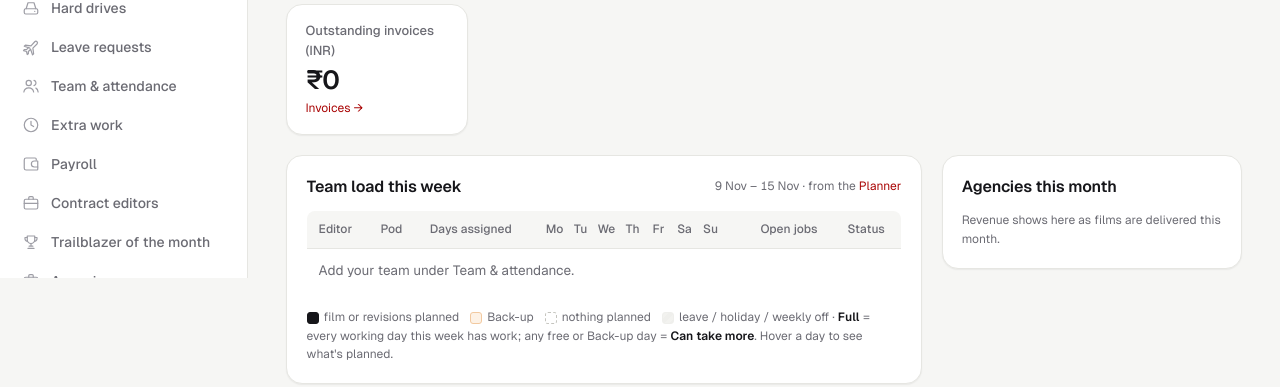
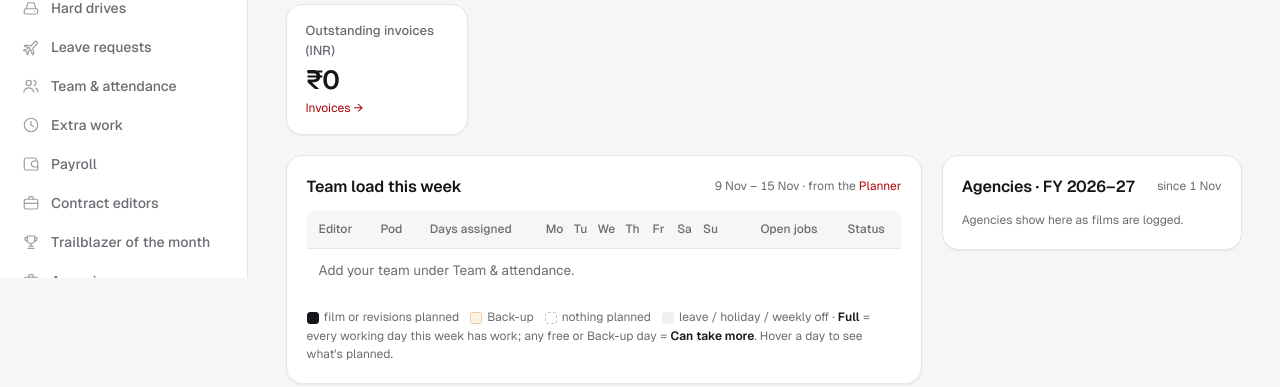
Before and after one commit to ggulati2/studio-ops, a Django app: page /dashboard/ in a window 1280 px wide; the page is wider, and only the part inside the window is pictured. Shown: the part 522-909 px from the top of that part. Run offline with Django 5.2, Linux system fonts and the light colour scheme; the visitor is signed in with stand-in values (Sample User, id 1); data comes from the database, SQL or seed files in the repository; data that the repository does not hold is empty; some libraries are stand-ins or nearby versions.

Commit message:
Dashboard: Agencies panel uses financial-year revenue
Each agency's share of the FY revenue estimated (films logged since the FY start), with film
count and what was delivered this month; dependency warning above 30%.

Co-Authored-By: Claude Opus 5.5 <noreply@anthropic.com>
Claude-Session: https://claude.ai/code/session_01SRdHSDENbpxkHMhr5a9ifw

```diff
--- a/ops/views/admin.py
+++ b/ops/views/admin.py
@@ -86,7 +86,12 @@ def fy_estimate(today=None):
     a = max(fy_a, st.tracking_start) if st.tracking_start else fy_a
     films = list(Project.objects.select_related("agency").filter(agency__currency="INR", created__date__range=(a, b))
                  .only("id", "status", "invoice_amount", "first_delivered_on", "closed_on", "contractor_fee",
-                       "is_extra", "extra_basis", "extra_rate", "agency__currency"))
+                       "is_extra", "extra_basis", "extra_rate", "agency__currency", "agency__name", "agency__code"))
+    by_agency = defaultdict(lambda: {"amount": 0, "films": 0})
+    for p in films:
+        g = by_agency[p.agency.name]
+        g["amount"] += p.invoice_amount
+        g["films"] += 1
     revenue = sum(p.invoice_amount for p in films)
     delivered = sum(p.invoice_amount for p in films if p.first_delivered_on or p.status == Project.CLOSED)
     # costs, month by month over the period
@@ -113,7 +118,9 @@ def fy_estimate(today=None):
             "revenue": revenue, "films": len(films), "delivered": delivered, "open": revenue - delivered,
             "salaries": salaries, "payroll_months": len(run), "extra": extra_paid + extra_booked, "contract": contract,
             "overheads": overheads, "costs": costs, "profit": revenue - costs,
-            "margin": round((revenue - costs) / revenue * 100) if revenue else None}
+            "margin": round((revenue - costs) / revenue * 100) if revenue else None,
+            "agencies": sorted(({"name": k, **v, "share": round(v["amount"] / revenue * 100) if revenue else 0}
+                                for k, v in by_agency.items()), key=lambda x: -x["amount"])}
 
 
 @requires("dashboard.view")
--- a/templates/founder/dashboard.html
+++ b/templates/founder/dashboard.html
@@ -51,14 +51,14 @@
     <p class="small muted load-key" style="margin:0"><span class="ld on"></span> film or revisions planned <span class="ld backup"></span> Back-up <span class="ld free"></span> nothing planned <span class="ld off"></span> leave / holiday / weekly off · <b>Full</b> = every working day this week has work; any free or Back-up day = <b>Can take more</b>. Hover a day to see what's planned.</p>
   </section>
   <section class="card aside">
-    <h2>Agencies this month</h2>
-    {% for a in agencies %}
+    <div class="title"><h2>Agencies · {{ fy.label }}</h2><span class="small muted">since {{ fy.start|date:"j M" }}</span></div>
+    {% for a in fy.agencies %}
       <div style="display:flex;flex-direction:column;gap:5px">
-        <div style="display:flex;justify-content:space-between;font-size:14px"><b style="font-weight:500">{{ a.name }}</b><span class="muted">₹{{ a.amount|money }}</span></div>
+        <div style="display:flex;justify-content:space-between;gap:8px;font-size:14px"><b style="font-weight:500">{{ a.name }}</b><span class="muted">₹{{ a.amount|money }}</span></div>
         <div class="bar"><i style="width:{{ a.share }}%"></i></div>
-        <span class="small" {% if a.share > 30 %}style="color:var(--warn);font-weight:600"{% endif %}>{{ a.share }}% of revenue{% if a.share > 30 %} · over 30%, dependency risk{% endif %}</span>
+        <span class="small" {% if a.share > 30 %}style="color:var(--warn);font-weight:600"{% endif %}>{{ a.share }}% of revenue · {{ a.films }} film{{ a.films|pluralize }}{% for m in agencies %}{% if m.name == a.name %} · ₹{{ m.amount|money }} delivered this month{% endif %}{% endfor %}{% if a.share > 30 %} · over 30%, dependency risk{% endif %}</span>
       </div>
-    {% empty %}<p class="muted small" style="margin:0">Revenue shows here as films are delivered this month.</p>{% endfor %}
+    {% empty %}<p class="muted small" style="margin:0">Agencies show here as films are logged.</p>{% endfor %}
   </section>
 </div>
 {% endblock %}
```
Also changed, not shown: ops/tests/test_couples.py (+14 -0 lines), README.md.
